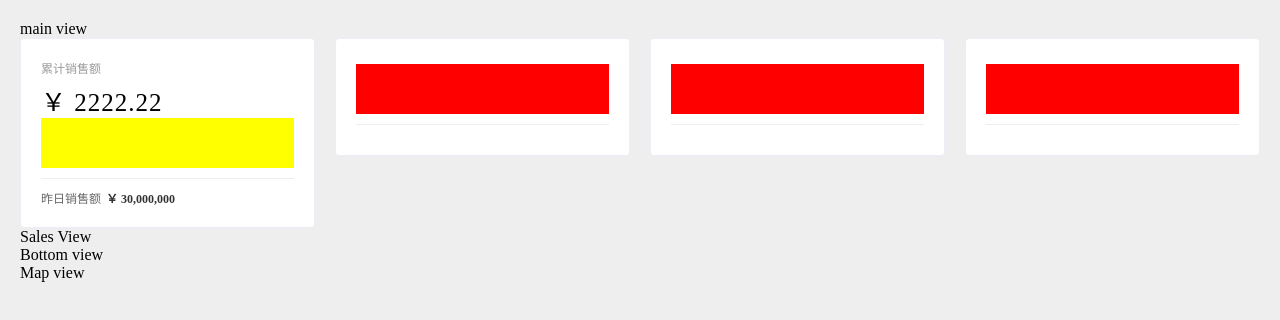
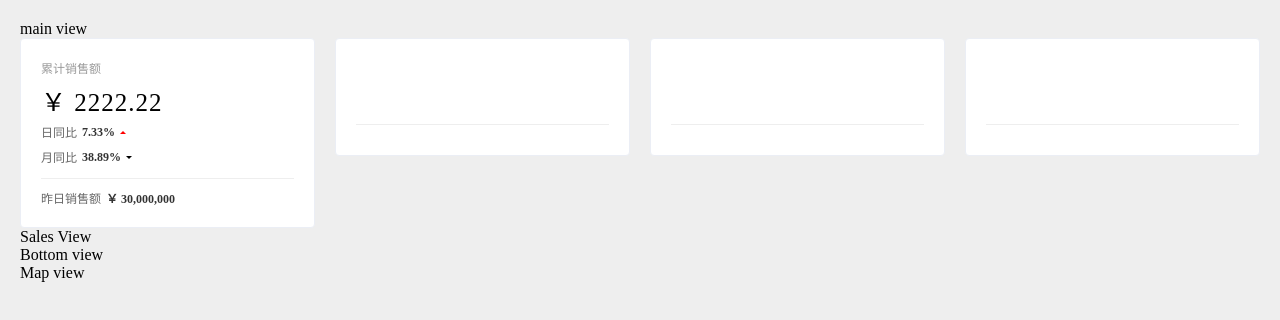
Before and after one commit to dutlzn/Data-Visualize, a Vue app in the folder report-dev/: page /#/ in a window 1280 px wide. Shown: the top 320 px of the page. Built offline with nearby package versions, Linux system fonts and the light colour scheme.

Commit message:
累计销售额组件开发

```diff
--- a/report-dev/src/components/CommonCard/index.vue
+++ b/report-dev/src/components/CommonCard/index.vue
@@ -21,6 +21,9 @@
 </script>
 
 <style scoped>
+/* 属性是一个布尔属性。
+
+如果使用该属性，则样式仅仅应用到 style 元素的父元素及其子元素。 */
 .title {
   font-size: 12px;
   color: #999;
@@ -33,7 +36,6 @@
 }
 .chart {
   height: 50px;
-  background: red;
 }
 
 .line {
@@ -45,3 +47,35 @@
   color: #666;
 }
 </style>
+
+
+
+
+<style>
+/* 全局样式 */
+.emphasis {
+  margin-left: 5px;
+  color: #333;
+  font-weight: 700;
+}
+
+.increase{
+  width: 0;
+  height: 0;
+  border-width: 3px;
+  border-color: transparent transparent red transparent;
+  border-style: solid;
+  margin: 0 0 3px 5px;
+}
+
+
+.decrease{
+  width: 0;
+  height: 0;
+  border-width: 3px;
+  border-color: black transparent transparent transparent;
+  border-style: solid;
+  margin: 3px 0 0px 5px;
+}
+
+</style>
--- a/report-dev/src/components/TotalSales/index.vue
+++ b/report-dev/src/components/TotalSales/index.vue
@@ -2,11 +2,22 @@
   <div>
     <common-card title="累计销售额 " value="￥ 2222.22">
       <template>
-        <div class="compare"></div>
+        <div class="compare-wrapper">
+          <div class="compare">
+            <span>日同比</span>
+            <span class="emphasis">7.33%</span>
+            <div class="increase" />
+          </div>
+          <div class="compare">
+            <span>月同比</span>
+            <span class="emphasis">38.89%</span>
+            <div class="decrease" />
+          </div>
+        </div>
       </template>
       <template v-slot:footer>
         <span>昨日销售额</span>
-        <span class="money">￥ 30,000,000</span>
+        <span class="emphasis">￥ 30,000,000</span>
       </template>
     </common-card>
   </div>
@@ -19,13 +30,22 @@
 </script>
 
 <style scoped>
+.compare-wrapper {
+  height: 100%;
+  display: flex;
+  /*垂直居中*/
+  flex-direction: column;
+  justify-content: center;
+}
 .compare {
-  height: 100%;
-  background: yellow;
+  display: flex;
+  align-items: center;
+  height: 50%;
+  font-size: 12px;
+  /* background: yellow; */
+  margin-top: 3px;
+  color: #666;
+
 }
-.money {
-  margin-left: 5px;
-  color: #333;
-  font-weight: 700;
-}
+
 </style>
```
